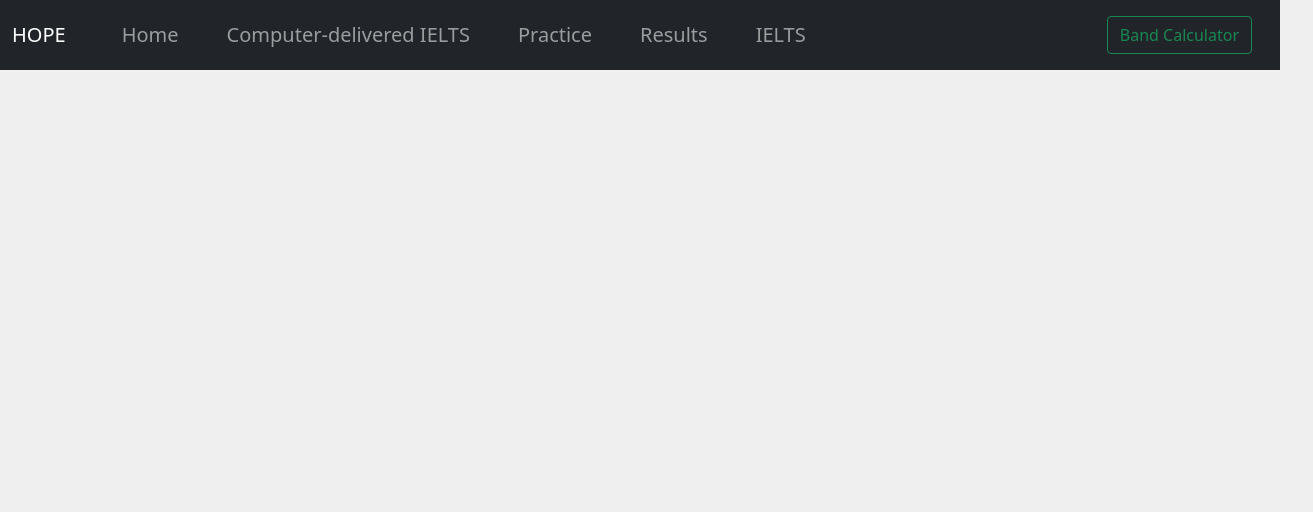
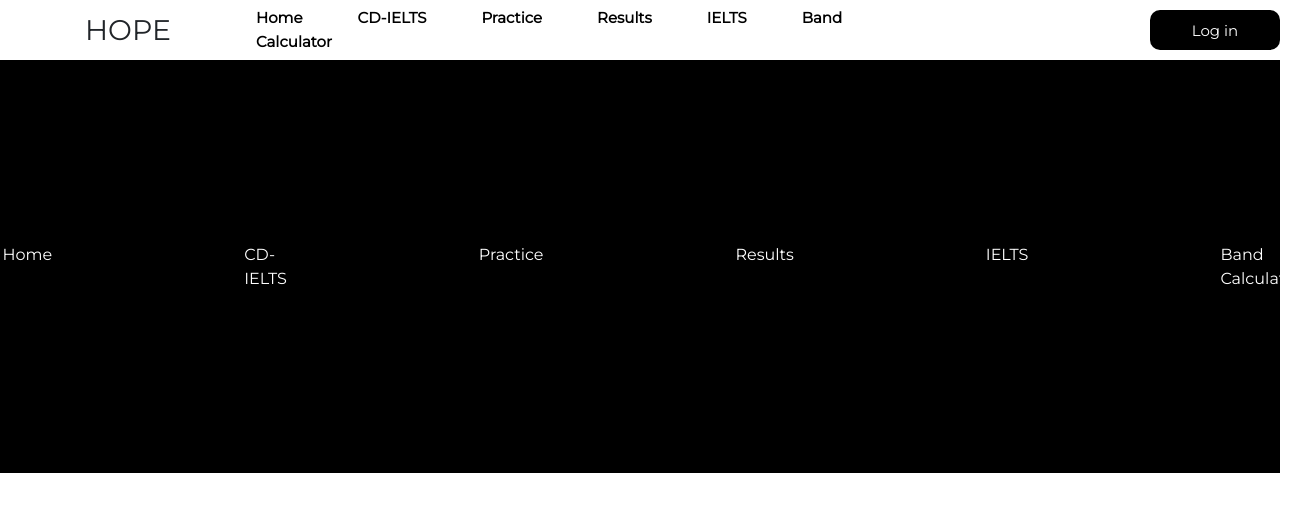
Before and after one commit to Mr-07/HOPE-Hub_Of_Professional_Educators, a React app: page /#/book-a-test in a window 1280 px wide. Shown: the top 512 px of the page, 1313 px wide, since content can reach past the window. Built offline with nearby package versions, Linux system fonts and the light colour scheme.

Commit message:
Changes done for home page

```diff
--- a/index.html
+++ b/index.html
@@ -7,8 +7,7 @@
         <title>Hope - For IELTS</title>
         <link rel="preconnect" href="https://fonts.gstatic.com" crossorigin>
         <link rel="preconnect" href="https://fonts.googleapis.com">
-        <link href="https://fonts.googleapis.com/css?family=Titillium+Web:300,400,700" rel="stylesheet">
-        <link href="https://fonts.googleapis.com/css2?family=Anton&family=Pacifico&display=swap" rel="stylesheet">
+        <link href='https://fonts.googleapis.com/css?family=Montserrat' rel='stylesheet'>
     </head>
     <body>
         <div id="root"></div>
--- a/src/App.jsx
+++ b/src/App.jsx
@@ -1,5 +1,6 @@
 import React, { lazy, Suspense } from "react";
 import Header from "components/Header/Header.jsx";
+import Footer from "components/Footer.jsx";
 import { HashRouter as Router, Route, Switch } from "react-router-dom";
 import Loader from "common/Loader.jsx";
 
@@ -22,6 +23,7 @@ const App = () => {
                         <Route path="/band-calculator" component={BandCalculator} />
                         <Route path="/book-a-test" component={BookATest} />
                     </Switch>
+                    <Footer />
                 </div>
             </Router>
         </Suspense>
--- a/src/common/utilities.jsx
+++ b/src/common/utilities.jsx
@@ -1,10 +1,11 @@
 export function getTabs()  {
     return [
-        {id: "home", label: "Home" , isIconPresent: false, link: "#/"},
-        {id: "computer", label: "Computer-delivered IELTS" , isIconPresent: false, link: "#/computer-ielts"},
-        {id: "practice", label: "Practice" , isIconPresent: true, link: "#/practice"},
-        {id: "results", label: "Results" , isIconPresent: true, link: "#/results"},
-        {id: "ielts", label: "IELTS" , isIconPresent: true, link: "#/about-ielts"},
+        {id: "home", label: "Home" , isIconPresent: false, link: "/", size: 1},
+        {id: "computer", label: "CD-IELTS" , isIconPresent: false, link: "/computer-ielts", size: 2},
+        {id: "practice", label: "Practice" , isIconPresent: true, link: "/practice", size: 1},
+        {id: "results", label: "Results" , isIconPresent: true, link: "/results", size: 1},
+        {id: "ielts", label: "IELTS" , isIconPresent: true, link: "/about-ielts", size: 1},
+        {id: "band_calculator", label: "Band Calculator" , isIconPresent: true, link: "/band-calculator", size: 1},
     ];
 }
 
--- /dev/null
+++ b/src/components/Footer.jsx
@@ -0,0 +1,26 @@
+import React from 'react'
+import { Container, Row, Col } from 'react-bootstrap';
+import { getTabs } from 'common/utilities.jsx';
+import { Link } from "react-router-dom";
+
+function Footer() {
+    const tabs = getTabs();
+    return (
+        <Container fluid style={{background: 'black', height: '413px', padding: '3rem', display: 'flex'}} className={`align-items-center justify-content-center`}>
+            <Row>
+                <Col xs={12} style={{display: 'flex', gap: '12rem', flexDirection: 'row'}}>
+                    {
+                        tabs.map((tab, index) => {
+                            return <Link className='footer-links' to={tab.link} key={index}>
+                                        {tab.label}
+                                    </Link>
+                        })
+                    }
+                </Col>
+            </Row>
+            <Row style={{borderTop: '1px solid white'}} />
+        </Container>
+    )
+}
+
+export default Footer;
--- a/src/components/Header/Header.jsx
+++ b/src/components/Header/Header.jsx
@@ -3,9 +3,10 @@ import React from "react";
 import NavbarTabs from "components/Header/NavbarTabs.jsx";
 import { Navbar, Container, Button, Nav } from 'react-bootstrap';
 import Logo from 'images/Logo.svg';
+import { Calculate } from "@mui/icons-material";
 
-const Header = () => {
 // 2F3355
+/* const Header = () => {
 
 	return (
 		<React.Fragment>
@@ -29,6 +30,23 @@ const Header = () => {
 			</div>
 		</React.Fragment>
 	);
-};
+}; */
+
+const Header = () => {
+	return (
+		<navbar style={{display: 'flex', flexDirection: 'row', height: '60px', alignItems: 'center', width: '100%'}}>
+			<span className={`brand--name`}>{`HOPE`}</span>
+			<div style={{display: 'flex', flexDirection: 'row', height: '100%', width: '80%',  alignItems: 'center'}}>
+				<ul><NavbarTabs /></ul>
+				<div className={`btn-nav-div`}>
+					<div className={`btn-login`}>{`Log in`}</div>
+				</div>
+			</div>
+			<div style={{display: 'none'}}>
+				<button>{'Heelo'}</button>
+			</div>
+		</navbar>
+	)
+}
 
 export default Header;
--- a/src/components/Header/NavbarTabs.jsx
+++ b/src/components/Header/NavbarTabs.jsx
@@ -1,21 +1,26 @@
 import React from "react";
 import { getTabs } from 'common/utilities.jsx';
 import '../../styles/style.scss';
-import { Nav } from 'react-bootstrap';
+import { Link } from "react-router-dom";
 
 export default function NavbarTabs() {
 	const tabsData = getTabs();
 	console.log(`tabsData`, tabsData)
 
 	return (
-		<Nav className={`justify-content-center`} activeKey={`/`}>
-			{
-				tabsData.map((tab, index) => {
-					return <Nav.Link href={tab.link} key={index} style={{marginLeft: '2rem'}}>
-								{tab.label}
-							</Nav.Link>
-				})
-			}
-		</Nav>
+			// <Nav className={`justify-content-center`} activeKey={`/`}>
+			// </Nav>	{
+			//		tabsData.map((tab, index) => {
+			//			return <Nav.Link href={tab.link} key={index} style={{marginLeft: '2rem'}}>
+			//						{tab.label}
+			//					</Nav.Link>
+			//		})
+			//	}
+			//</Nav>
+		tabsData.map((tab, index) => {
+			return <Link className='nav-links' to={tab.link} key={index}>
+					{tab.label}
+				</Link>
+		})
 	)
 }
--- a/src/components/Home/Home.jsx
+++ b/src/components/Home/Home.jsx
@@ -1,8 +1,7 @@
-import home from 'images/Home.jpeg';
 import React from "react";
-import { Card, Container, Row, Col } from 'react-bootstrap';
+import { Container, Row, Col } from 'react-bootstrap';
 
-export default function Home() {
+/* export default function Home() {
     const features = getFeatures();
     return (
         <Container>
@@ -37,14 +36,142 @@ export default function Home() {
             </Row>
         </Container>
     )
+} */
+
+export default function Home() {
+    const courses = getCourseData();
+    const features = getFeaturesData();
+    return (
+        <div>
+            <Container fluid>
+                <Row>
+                    <Col xs={12} md={6} className={`left-triangle`}>
+                        <div className={`brand--title`}>{`HOPE`}</div>
+                        <div className={`brand--details`}>{`Hub Of Professional Educators`}</div>
+                    </Col>
+                    <Col xs={12} md={6} className={`right-triangle`}>
+                        <div className={`brand--tagline`}>{`We strive to become the better than we are today. This strive makes everything around us better too. Future is not built on fear but HOPE does make the future`}</div>
+                    </Col>
+                </Row>
+            </Container>
+            <Container fluid style={{paddingTop: '120px', paddingLeft: '8rem', height: '792px'}}>
+                <Row style={{rowGap: '2rem'}}>
+                    <Col md={12} className={`section--title`}>{`Distinctive Features Of Being At HOPE`}</Col>
+                    {
+                        features.map((feature, index) => {
+                            return <Col md={6} key={index}>
+                                        <Features
+                                            title={feature.title}
+                                            description={feature.description}
+                                        />
+                                    </Col>
+                        })
+                    }
+                </Row>
+            </Container>
+            <Container fluid>
+                {
+                    courses.map((course, index) => {
+                        return <Course
+                                    key={`${course.id}-${index}`}
+                                    title={`${course.title}`}
+                                    description={`${course.description}`}
+                                    imagePosition={`${course.image_position}`}
+                                    background={`${course.background_color}`}
+                                />
+                    })
+                }
+            </Container>
+        </div>
+    )
 }
 
-function getFeatures() {
+function Features({title, description}) {
+    return(
+        <>
+            <div className={`feature--title`}>{title}</div>
+            <div className={`feature--description`}>{description}</div>
+        </>
+    )
+}
+
+function Course({title, description, background, imagePosition}) {
+    return (
+        <Row xs={12} style={{background, height: '570px'}}>
+            { imagePosition === 'left' ? <CourseImage /> : null }
+            <Col md={6} style={{display: 'flex', justifyContent: 'center', flexDirection: 'column', padding: imagePosition == 'right' ? '2rem 2rem 2rem 6rem' : '2rem', rowGap: '2rem'}}>
+                <Features
+                    title={title}
+                    description={description}
+                />
+            </Col>
+            { imagePosition === 'right' ? <CourseImage /> : null }
+        </Row>
+    )
+}
+
+function CourseImage() {
+    return (
+        <Col md={6} style={{display: 'flex', justifyContent: 'center', alignItems: 'center'}}>
+            <div style={{width: '750px', height: '440px', background: '#E5E5E5'}} />
+        </Col>
+    )
+}
+
+function getCourseData() {
     return [
-        'Strict class size of ten students only.',
-        'Weekly progress tests along with regular working and feedback.',
-        'Access to weekly Wi-Fi every saturday from 8 to 5.',
-        'Homework and lecture notes are organized in online student portal which can be accessed 24x7.',
-        'Feel more confident as only genuine resources are used during the preparation as in the real exams.'
+        {
+            id: 'crash_course',
+            title: 'IELTS Crash Course',
+            description: 'This course  is  designed for students who have had prior exposure to all moduels of  IELTS test and are just 0.5 bands score away from the desired scores in modules.',
+            image_position: 'left',
+            background_color: '#D4D5DB'
+        },
+        {
+            id: 'express_course',
+            title: 'IELTS Express Course',
+            description: 'It is tailored for students who do have exosure to all four sections of IELTS Tests but need asistance one or more module of the test',
+            image_position: 'right',
+            background_color: '#F5F5F5'
+        },
+        {
+            id: 'intensive_course',
+            title: 'IELTS Intensive Course',
+            description: 'It is designed for students who have intermediate or above level of english, and who are planning to take an IELTS test in the near future. This course provided intensive training for all sections.',
+            image_position: 'left',
+            background_color: '#D4D5DB'
+        },
+        {
+            id: 'advance_course',
+            title: 'IELTS Advance Course',
+            description: 'It is for students who have a intermediate or above level of english. This course will prepare you for all sections of IELTS and gives you extensive practice in each part',
+            image_position: 'right',
+            background_color: '#F5F5F5'
+        },
     ]
 }
+
+function getFeaturesData() {
+    return [
+        {
+            title: "Sed ut perspiciatis",
+            description: "Strict class size of ten students only."
+        },
+        {
+            title: "Sed ut perspiciatis",
+            description: "Weekly progress tests along with regular working and feedback."
+        },
+        {
+            title: "Sed ut perspiciatis",
+            description: "Access to weekly Wi-Fi every saturday from 8 to 5."
+        },
+        {
+            title: "Sed ut perspiciatis",
+            description: "Homework and lecture notes are organized in online student portal which can be accessed 24x7."
+        },
+        {
+            title: "Sed ut perspiciatis",
+            description: "Feel more confident as only genuine resources are used during the preparation as in the real exams."
+        },
+    ]
+}
--- a/src/styles/style.scss
+++ b/src/styles/style.scss
@@ -1,8 +1,17 @@
+
+*{
+	font-family: "Montserrat", "sans-serif";
+}
+
+
 body {
     margin: 0;
-    font-family: "Titillium Web", sans-serif;
     font-size: 1.2rem;
-    background-color: #efefef !important;
+}
+
+ul {
+	margin: 0 !important;
+	padding: 0 !important;
 }
 
 .bg--light {
@@ -118,7 +127,6 @@ img {
 
 .card-title {
 	font-size: 4rem;
-  font-family: 'Anton', sans-serif;
 }
 
 .card-title-with-description {
@@ -138,10 +146,14 @@ img {
   font-weight: bold;
 }
 
-.remove-link-prop {
+.nav-links {
     text-decoration: none;
-    color: white;
+	margin-right: 55px;
+	font-weight: 600;
+	font-size: 15px;
+	color: #000000;
 }
+
 
 .remove-link-prop:hover {
     text-decoration: none;
@@ -169,7 +181,6 @@ img {
 	left: 50%;
 	transform: translate(-50%, -50%);
 	font-size: 2rem;
-  font-family: 'Anton', sans-serif;
 	padding: 0 0 0 2rem;
 	width: 95%;
 	color: whitesmoke;
@@ -193,3 +204,101 @@ img {
   padding: 1rem;
   width: 100%;
 }
+
+.brand--name {
+	font-size: 28.4px;
+	width: 20%;
+	display: flex;
+	justify-content: center;
+}
+
+.btn-login {
+	outline: none;
+	padding: 10px;
+	cursor: pointer;
+	font-weight: 500;
+	font-style: normal;
+	font-size: 15px;
+	text-align: center;
+	width: 130px;
+	height: 40px;
+	border-radius: 10px;
+	background-color: #000000;
+	color: #ffffff;
+}
+
+.btn-nav-div {
+	display: flex;
+	justify-content: flex-end;
+	width: 32%;
+}
+
+.right-triangle {
+	border-bottom: calc((100vh - 60px) / 2) solid transparent;
+    border-top: calc((100vh - 60px) / 2) solid transparent;
+    border-left: 13vh solid black;
+    height: 0;
+	display: flex;
+	justify-content: center;
+	align-items: center;
+}
+.left-triangle {
+	background: black;
+	height: calc(100vh - 60px);
+	display: flex;
+	justify-content: center;
+	align-items: flex-start;
+	color: white;
+	gap: 5rem;
+	padding-left: 8rem !important;
+	flex-direction: column;
+
+}
+
+.brand--title {
+	font-size: 112px;
+	font-weight: 500;
+	text-align: center;
+}
+
+.brand--details {
+	font-size: 48px;
+	font-weight: 400;
+}
+
+.brand--tagline {
+	font-weight: 600;
+	font-size: 24px;
+	line-height: 70px;
+	color: black;
+}
+
+.feature--title {
+	font-style: normal;
+	font-weight: bold;
+	font-size: 24px;
+	line-height: 36px;
+
+}
+
+.feature--description {
+	font-style: normal;
+	font-weight: normal;
+	font-size: 18px;
+	line-height: 30px;
+}
+
+.section--title {
+	font-style: normal;
+	font-weight: bold;
+	font-size: 48px;
+	line-height: 72px;
+}
+
+.footer-links {
+    text-decoration: none;
+	// margin-right: 55px;
+	// font-weight: 600;
+	// font-size: 15px;
+	color: white;
+}
```
Lines whose indentation alone changed are shown as unchanged.
